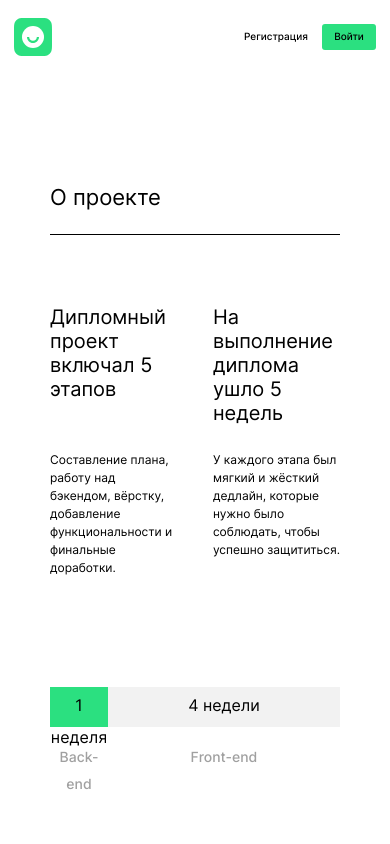
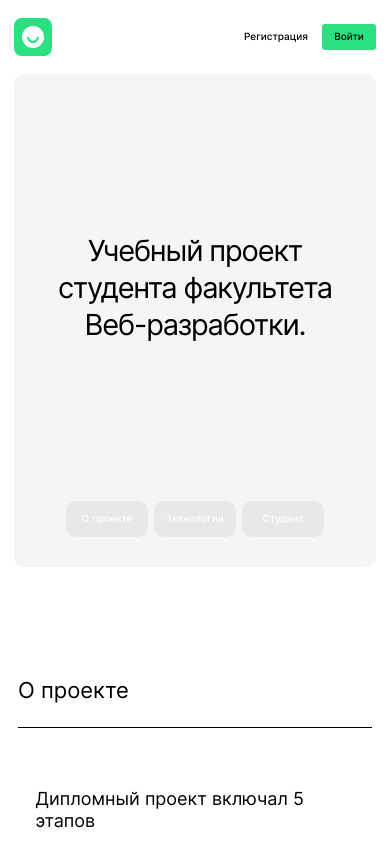
Before and after one commit to zubastu/movies-explorer-frontend, a React (Create React App) app: page / in a window 390 px wide. Shown: the top 844 px of the page. Built offline with nearby package versions, Linux system fonts and the light colour scheme.

Commit message:
О проекте адаптив

```diff
--- a/src/components/AboutProject/AboutProject.css
+++ b/src/components/AboutProject/AboutProject.css
@@ -13,6 +13,11 @@
   grid-template-columns: repeat(2, minmax(min-content, max-content));
   gap: 26px 40px;
   margin: 70px 0 110px 0;
+}
+.about-project__section{
+  display: flex;
+  gap: 26px;
+  flex-direction: column;
 }
 .about-project__heading{
   font-size: 20px;
@@ -109,10 +114,78 @@
     line-height: 18px;
     max-width: 319px;
   }
+  .about-project__section{
+    gap: 22px;
+  }
 }
-@media screen and (max-width: 600px){
+@media screen and (max-width: 500px){
+  .about-project{
+    width: calc(100% - 18px * 2);
+  }
+  .about-project__content{
+    grid-template-columns: repeat(1, minmax(min-content, max-content));
+    align-items: center;
+    justify-content: flex-start;
+    gap: 56px;
+  }
+  .about-project__section{
+    gap: 16px;
+    width: 100%;
+  }
+  .about-project__heading{
+    font-size: 18px;
+    font-weight: 400;
+    line-height: 22px;
+  }
+  .about-project__subheading{
+    font-size: 11px;
+    font-weight: 400;
+    line-height: 16px;
+  }
+  .time-line__week-first {
+    font-size: 11px;
+    font-weight: 400;
+    line-height: 13px;
+  }
+  .time-line__stack-backend{
+    font-size: 11px;
+    font-weight: 400;
+    line-height: 13px
+  }
+  .time-line__stack-frontend{
+    font-size: 11px;
+    font-weight: 400;
+    line-height: 13px
+  }
+  .time-line__week-first{
+    font-size: 11px;
+    font-weight: 400;
+    line-height: 13px
+  }
+  .time-line__weeks-others{
+    font-size: 11px;
+    font-weight: 400;
+    line-height: 13px
+  }
+  .about-project__content{
+    margin: 60px auto 60px auto;
+  }
 
 }
-@media screen and (max-width: 450px){
-
+@media screen and (max-width: 400px){
+  .time-line{
+    justify-content: center;
+  }
+  .time-line__stack-frontend{
+    max-width: 184px;
+  }
+  .time-line__stack-backend{
+    min-width: 100px;
+  }
+  .time-line__week-first{
+    min-width: 100px;
+  }
+  .time-line__weeks-others{
+    max-width: 184px;
+  }
 }
--- a/src/components/AboutProject/AboutProject.js
+++ b/src/components/AboutProject/AboutProject.js
@@ -8,20 +8,25 @@ const AboutProject = () => {
       <MainTitle text="О проекте" />
 
       <div className="about-project__content">
+        <div className="about-project__section">
           <h4 className="about-project__heading">
             Дипломный проект включал 5 этапов
-        </h4>
-        <h4 className="about-project__heading">
-          На выполнение диплома ушло 5 недель
           </h4>
           <p className="about-project__subheading">
             Составление плана, работу над бэкендом, вёрстку, добавление
             функциональности и финальные доработки.
           </p>
+        </div>
+
+        <div className="about-project__section">
+          <h4 className="about-project__heading">
+            На выполнение диплома ушло 5 недель
+          </h4>
           <p className="about-project__subheading">
             У каждого этапа был мягкий и жёсткий дедлайн, которые нужно было
             соблюдать, чтобы успешно защититься.
           </p>
+        </div>
       </div>
 
       <div className="time-line">
--- a/src/components/Main/Main.js
+++ b/src/components/Main/Main.js
@@ -11,7 +11,7 @@ const Main = ({ setMenuActive }) => {
   return (
     <>
       <Header setMenuActive={setMenuActive} />
-      {/*      <Promo />*/}
+      <Promo />
       <AboutProject />
       {/*<Techs />
       <AboutMe />
--- a/src/index.css
+++ b/src/index.css
@@ -9,5 +9,4 @@
   flex-direction: column;
   justify-content: flex-start;
   position: relative;
-  overflow: hidden;
 }
```
Lines whose indentation alone changed are shown as unchanged.
